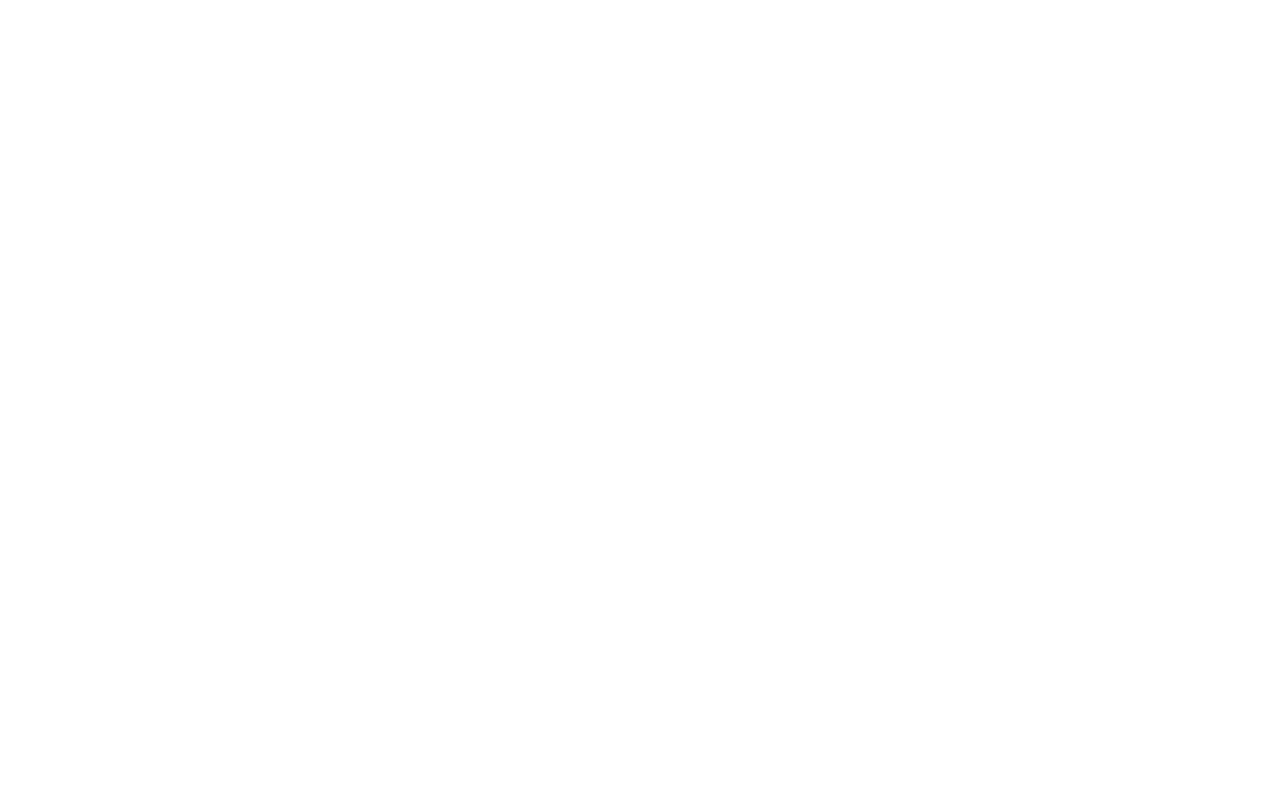
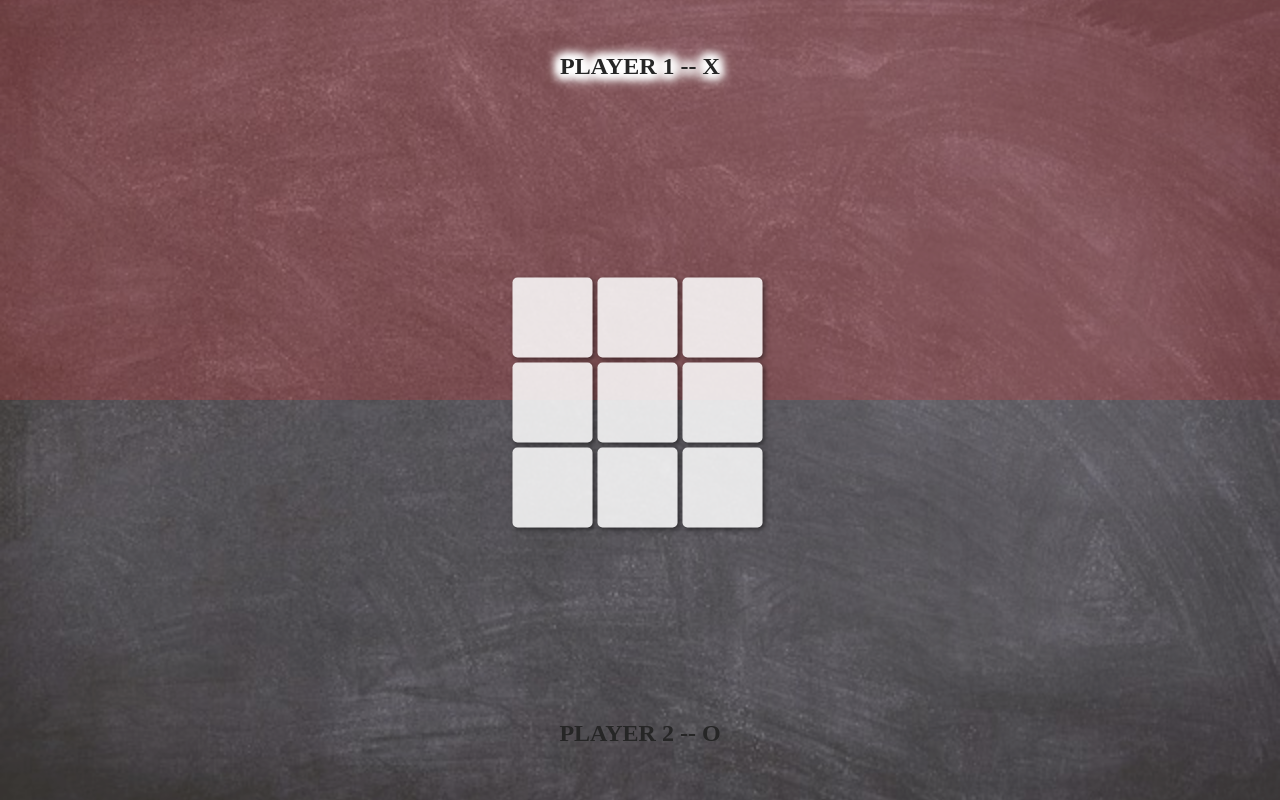
Before and after one commit to wihlmott/kids_games_v2, a React (Vite) app: page /OXOGame in a window 1280 px wide. Before the commit this address had no page. Built offline with nearby package versions, Linux system fonts and the light colour scheme.

Commit message:
tic_tac_toe-v1

```diff
--- a/src/App.jsx
+++ b/src/App.jsx
@@ -7,6 +7,7 @@
 import { SettingsContext } from "./Contexts";
 import { doubleAndShuffle } from "./helpers";
 import { amountOfMatches } from "./Config";
+import OXOGame from "./Pages/OXOGame";
 
 function App() {
     const [gameSettings, setGameSettings] = useState({
@@ -39,6 +40,7 @@
                         path="MemoryGame"
                         element={<MemoryGame cards={cards} />}
                     />
+                    <Route path="OXOGame" element={<OXOGame />} />
                     {/* <Route path="*" element={<NoPage />} /> */}
                     {/* </Route> */}
                 </Routes>
--- /dev/null
+++ b/src/Components/Block.jsx
@@ -0,0 +1,36 @@
+import { useState } from "react";
+
+const Block = ({ playerValue, togglePlayer, index }) => {
+    const [value, setValue] = useState("");
+
+    const handleClick = () => {
+        if (value) return;
+        setValue(playerValue == "player1" ? "X" : "O");
+        togglePlayer(playerValue, index);
+    };
+
+    return (
+        <div
+            style={{
+                width: "80px",
+                height: "80px",
+                borderRadius: "5px",
+                boxShadow: "2px 2px 5px rgba(0,0,0,.5)",
+                boxSizing: "border-box",
+                margin: "5px 5px 0 0",
+                backgroundColor: "rgba(255,255,255,.85)",
+                display: "flex",
+                alignItems: "center",
+                justifyContent: "center",
+                fontSize: "2rem",
+                fontWeight: "bold",
+                textShadow: "2px 2px 5px rgba(0,0,0,.5)",
+            }}
+            onClick={handleClick}
+        >
+            {value}
+        </div>
+    );
+};
+
+export default Block;
--- a/src/Components/LinkBtn.jsx
+++ b/src/Components/LinkBtn.jsx
@@ -8,7 +8,13 @@
 import { gameModesConfig } from "../Config";
 import { SettingsContext } from "../Contexts";
 
-const LinkBtn = ({ to, text, onClick, transparent = true }) => {
+const LinkBtn = ({
+    to,
+    text,
+    onClick,
+    transparent = true,
+    settings = true,
+}) => {
     const navigate = useNavigate();
 
     const [_, setGameSettings] = useContext(SettingsContext);
@@ -24,7 +30,7 @@
     return (
         <div style={{ margin: "auto", width: "fit-content" }}>
             <Link
-                // to={to}
+                to={!settings ? to : "/"}
                 style={{
                     textDecoration: "none",
                     color: "black",
@@ -35,7 +41,7 @@
                 <Btn text={text} onClick={onClick} transparent={transparent} />
             </Link>
             {/* <SettingsBtn onClick={handleSettingsOpen} /> */}
-            {openSettings && (
+            {settings && openSettings && (
                 <SettingsMenu
                     options={gameModesConfig[text]}
                     gameMode={text}
--- a/src/Config.jsx
+++ b/src/Config.jsx
@@ -1,6 +1,7 @@
 import mathBackground from "/mathBackground.webp";
 import memoryBackground from "/memoryBackground.webp";
 import homeBackground from "/homeBackground.webp";
+import OXOBackground from "/OXOBackground.jpg";
 
 import bear1 from "./assets/memory_images/bear1.jpg";
 import cow1 from "./assets/memory_images/cow1.jpg";
@@ -25,7 +26,11 @@
     mathBackground: mathBackground,
     memoryBackground: memoryBackground,
     homeBackground: homeBackground,
+    OXOBackground: OXOBackground,
 };
+
+export const activeShadow =
+    "drop-shadow(5px 0 3px white) drop-shadow(-5px 0 3px white) drop-shadow(0 5px 3px white) drop-shadow(0 -5px 3px white)";
 
 export const operationsConfig = [
     { title: "addition", value: "+", symbol: "+", amount: 0 },
--- a/src/Pages/MemoryBoard.jsx
+++ b/src/Pages/Board.jsx
@@ -1,9 +1,44 @@
 import ConfettiExplosion from "react-confetti-explosion";
-import { amountOfMatches, backgroundImages } from "../Config";
+import { activeShadow } from "../Config";
 
-const MemoryBoard = ({ players }) => {
-    const activeShadow =
-        "drop-shadow(5px 0 3px white) drop-shadow(-5px 0 3px white) drop-shadow(0 5px 3px white) drop-shadow(0 -5px 3px white)";
+const Board = ({ backgroundImage, players, endTest }) => {
+    const styles = {
+        background: {
+            backgroundImage: `url(${backgroundImage})`,
+            backgroundSize: "cover",
+            backgroundPosition: "center",
+            opacity: ".85",
+            height: "100vh",
+            width: "100vw",
+            position: "fixed",
+            top: "0",
+            zIndex: "-1",
+            display: "flex",
+            alignItems: "center",
+        },
+        name: {
+            position: "absolute",
+            height: "10vh",
+            width: "100%",
+        },
+
+        playerDiv: {
+            position: "absolute",
+            display: "block",
+            width: "100%",
+            height: "50%",
+        },
+
+        text: {
+            textTransform: "uppercase",
+            position: "absolute",
+            left: "50%",
+            transform: "translateX(-50%)",
+            fontSize: "1.5rem",
+            fontWeight: "bold",
+            margin: "0",
+        },
+    };
 
     return (
         <div style={styles.background}>
@@ -27,12 +62,11 @@
                                     : "none",
                         }}
                     >
-                        player 1 -- {players.player1.score}
+                        player 1 -- {players.player1.value}
                     </p>
                 </div>
             </div>
-            {players["player1"].score + players["player2"].score ==
-                amountOfMatches && (
+            {endTest && (
                 <ConfettiExplosion
                     force={0.8}
                     duration={3000}
@@ -60,7 +94,7 @@
                                     : "none",
                         }}
                     >
-                        player 2 -- {players.player2.score}
+                        player 2 -- {players.player2.value}
                     </p>
                 </div>
             </div>
@@ -68,42 +102,4 @@
     );
 };
 
-const styles = {
-    background: {
-        backgroundImage: `url(${backgroundImages.memoryBackground})`,
-        backgroundSize: "cover",
-        backgroundPosition: "center",
-        opacity: ".85",
-        height: "100vh",
-        width: "100vw",
-        position: "fixed",
-        top: "0",
-        zIndex: "-1",
-        display: "flex",
-        alignItems: "center",
-    },
-    name: {
-        position: "absolute",
-        height: "10vh",
-        width: "100%",
-    },
-
-    playerDiv: {
-        position: "absolute",
-        display: "block",
-        width: "100%",
-        height: "50%",
-    },
-
-    text: {
-        textTransform: "uppercase",
-        position: "absolute",
-        left: "50%",
-        transform: "translateX(-50%)",
-        fontSize: "1.5rem",
-        fontWeight: "bold",
-        margin: "0",
-    },
-};
-
-export default MemoryBoard;
+export default Board;
--- a/src/Pages/Home.jsx
+++ b/src/Pages/Home.jsx
@@ -12,6 +12,13 @@
                     to="MemoryGame"
                     text={"memory game"}
                     transparent={false}
+                />
+
+                <LinkBtn
+                    to="OXOGame"
+                    text={"OXO game"}
+                    transparent={false}
+                    settings={false}
                 />
             </div>
         </div>
--- a/src/Pages/MathGame.jsx
+++ b/src/Pages/MathGame.jsx
@@ -1,4 +1,4 @@
-import { use, useMemo, useState } from "react";
+import { useMemo, useState } from "react";
 import MathPage from "./MathPage";
 import Header from "../Components/Header";
 import { OperationContext } from "../Contexts";
--- a/src/Pages/MemoryGame.jsx
+++ b/src/Pages/MemoryGame.jsx
@@ -1,22 +1,18 @@
 import { useEffect, useState } from "react";
-import MemoryBoard from "./MemoryBoard";
+import Board from "./Board";
 import Card from "../Components/Card";
+import { amountOfMatches, backgroundImages } from "../Config";
 
 const MemoryGame = ({ cards }) => {
     const [players, setPlayers] = useState({
-        player1: { score: 0 },
-        player2: { score: 0 },
+        player1: { value: 0 },
+        player2: { value: 0 },
         active: "player1",
     });
 
     const [firstSelection, setFirstSelection] = useState(null);
     const [secondSelection, setSecondSelection] = useState(null);
     const [found, setFound] = useState([]);
-
-    const togglePlayer = () =>
-        setPlayers((prev) => {
-            return { ...prev, active: !prev.active };
-        });
 
     const sendSelection = (text, id) => {
         if (secondSelection != null) return;
@@ -34,7 +30,7 @@
                       return {
                           ...prev,
                           [prev.active]: {
-                              score: prev[prev.active].score + 1,
+                              value: prev[prev.active].value + 1,
                           },
                           active:
                               prev.active == "player1" ? "player1" : "player2",
@@ -61,7 +57,15 @@
 
     return (
         <>
-            <MemoryBoard togglePlayer={togglePlayer} players={players} />;
+            <Board
+                backgroundImage={backgroundImages.memoryBackground}
+                players={players}
+                endTest={
+                    players["player1"].value + players["player2"].value ==
+                    amountOfMatches
+                }
+            />
+            ;
             <div style={styles.cardContainer}>
                 {cards.map((card, i) => {
                     return (
--- /dev/null
+++ b/src/Pages/OXOGame.jsx
@@ -0,0 +1,97 @@
+import { use, useEffect, useState } from "react";
+import Block from "../Components/Block.jsx";
+import { backgroundImages } from "../Config";
+import Board from "./Board.jsx";
+
+const OXOGame = () => {
+    const indexes = Array.from({ length: 9 }, (_, i) => null);
+
+    const [players, setPlayers] = useState({
+        player1: { value: "X", selected: [] },
+        player2: { value: "O", selected: [] },
+        active: "player1",
+    });
+    const [test, setTest] = useState(false);
+
+    const winConditions = [
+        [0, 1, 2],
+        [3, 4, 5],
+        [6, 7, 8],
+        [0, 3, 6],
+        [1, 4, 7],
+        [2, 5, 8],
+        [0, 4, 8],
+        [2, 4, 6],
+    ];
+
+    const checkWin = (i) => {
+        if (players[players.active].selected.length < 2) return false;
+
+        const currentArr = [...players[players.active].selected, i];
+
+        return winConditions.some((condition) =>
+            condition.every((index) => currentArr.includes(index))
+        );
+    };
+
+    const updateSelection = (i) => {
+        checkWin(i) && setTest(true);
+
+        setPlayers((prev) => {
+            return {
+                ...prev,
+                [prev.active]: {
+                    value: prev[prev.active].value,
+                    selected: [...prev[prev.active].selected, i],
+                },
+            };
+        });
+    };
+
+    const togglePlayer = (_, i) => {
+        updateSelection(i);
+        if (test) return;
+
+        setPlayers((prev) => ({
+            ...prev,
+            active: prev.active === "player1" ? "player2" : "player1",
+        }));
+    };
+
+    return (
+        <>
+            <Board
+                backgroundImage={backgroundImages.OXOBackground}
+                players={players}
+                endTest={test}
+            />
+            <div style={styles.grid}>
+                {indexes.map((el, i) => {
+                    return (
+                        <Block
+                            key={i}
+                            playerValue={players.active}
+                            togglePlayer={togglePlayer}
+                            index={i}
+                        />
+                    );
+                })}
+            </div>
+        </>
+    );
+};
+
+const styles = {
+    grid: {
+        position: "absolute",
+        top: "50%",
+        left: "50%",
+        transform: "translate(-50%,-50%)",
+        width: "255px",
+        height: "255px",
+        display: "grid",
+        gridTemplateColumns: "repeat(3, 1fr)",
+    },
+};
+
+export default OXOGame;
```
Also changed, not shown: public/OXOBackground.jpg (added).
